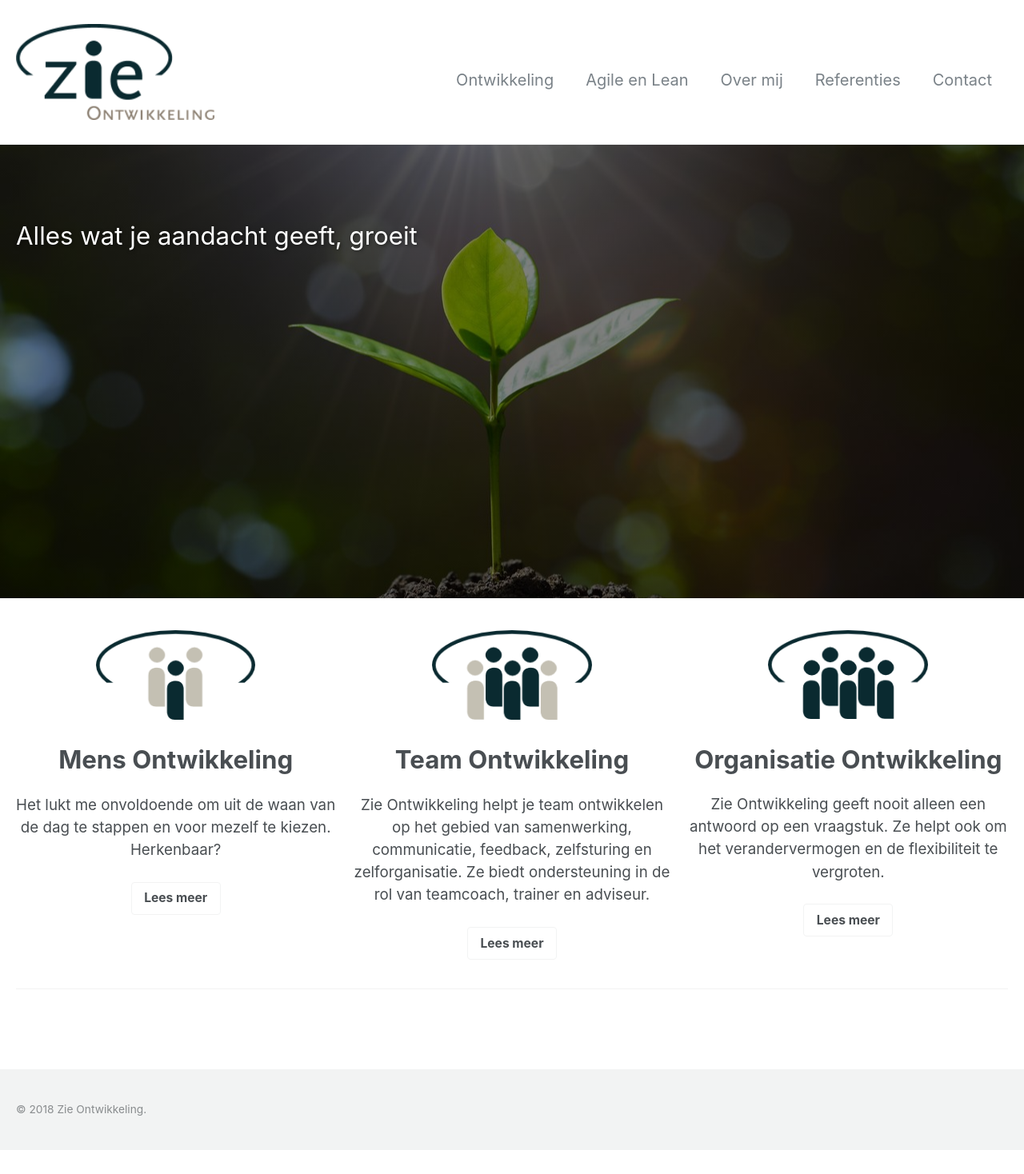
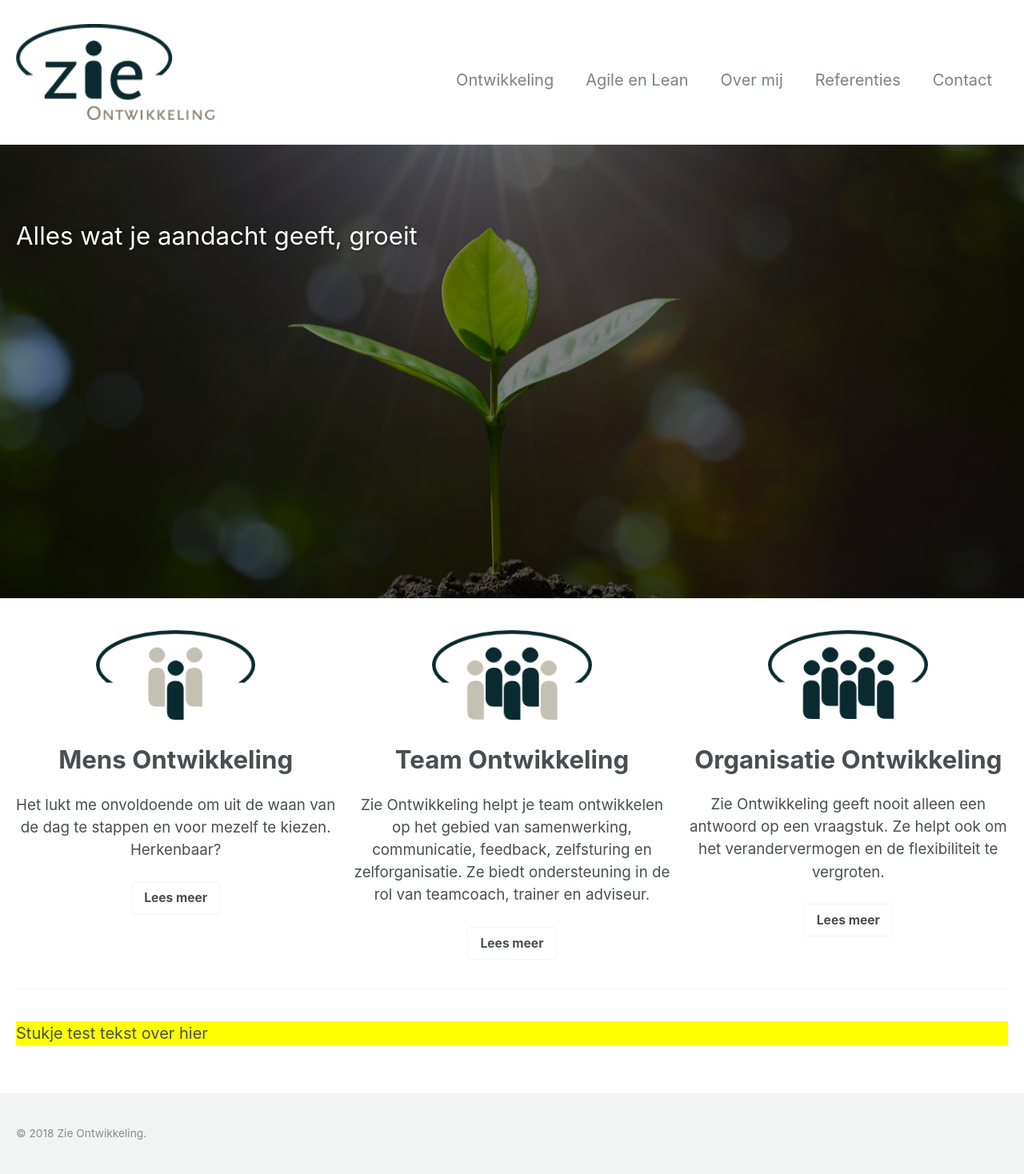
Before and after one commit to twinmum1/zie-ontwikkeling, a Jekyll site: the page built from _pages/proef.md, in a window 1280 px wide. Shown: the whole page at 80% size. Built offline with Jekyll 4.4.1, drawn with Linux system fonts in a browser that asks for light colours; before the commit the page ends 1438 px from its top, so only the background shows below that.

Commit message:
Update proef.md

```diff
--- a/_pages/proef.md
+++ b/_pages/proef.md
@@ -46,3 +46,6 @@ sidebar:
 ---
 
 {% include feature_row %}
+<div style="background-color: yellow;">
+Stukje test tekst over hier
+</div>
```
